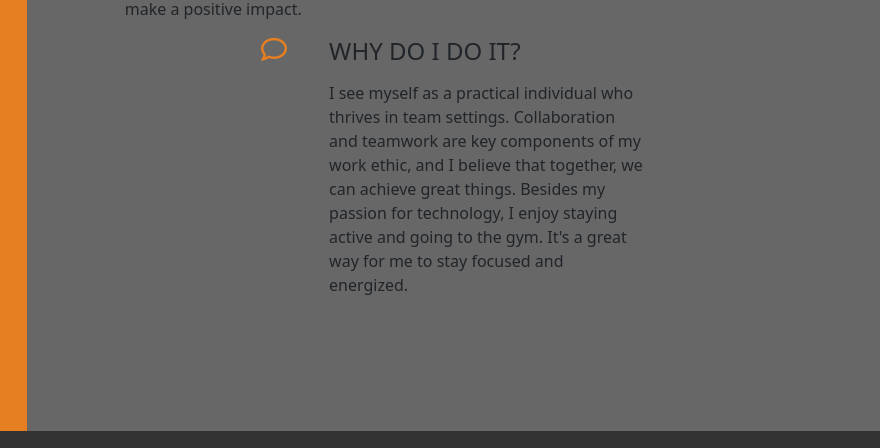
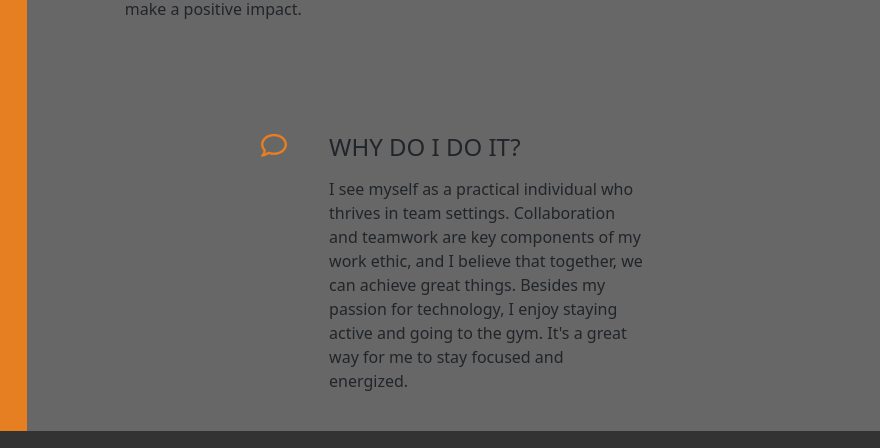
Before and after one commit to MaxBWiseman/ResumeProject, a plain HTML site: page index.html in a window 1280 px wide. Shown: the part 842-1290 px from the top of the page, 400-1280 px from the left. Drawn offline with nearby package versions, Linux system fonts and the light colour scheme.

Commit message:
refactor: changed margins for last list item on index.html

```diff
--- a/index.html
+++ b/index.html
@@ -142,11 +142,11 @@
                         </div>
                     </div>
                     <div class="col-10 offset-1 offset-sm-0 col-sm-4 col-md-6 last-item">
-                        <div class="row">
-                            <div class="col-2">
+                        <div class="row mt-lg-5">
+                            <div class="col-2 mt-lg-5">
                                 <i class="three-reasons-icon fa fa-comment-o" aria-hidden="true"></i>
                             </div>
-                            <div class="col-10">
+                            <div class="col-10 mt-lg-5">
                                 <h4 class="three-reasons-heading uppercase">Why do I do it?</h4>
                                 <p>I see myself as a practical individual who thrives in team settings. Collaboration
                                     and teamwork are key components of my work ethic, and I believe that together, we
```
